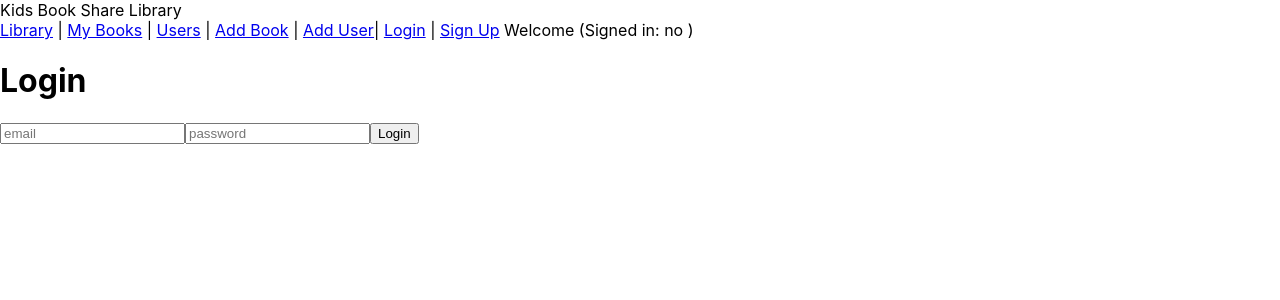
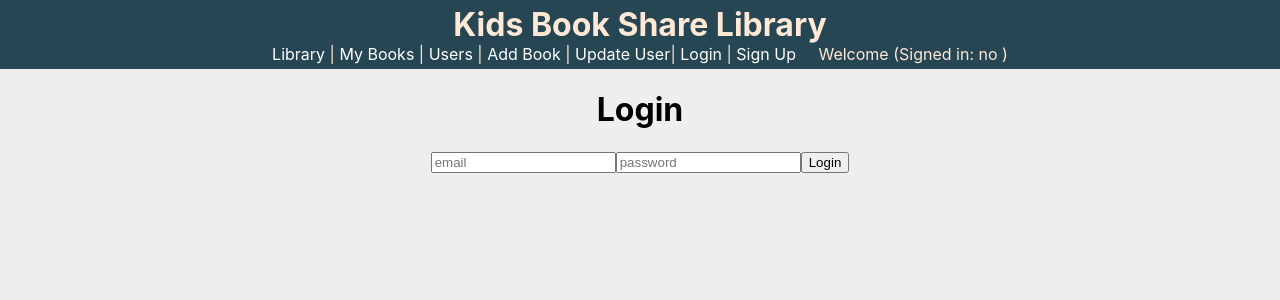
Before and after one commit to tomhicz/kids-book-share, a React (Create React App) app: page /login in a window 1280 px wide. Shown: the top 300 px of the page. Built offline with nearby package versions, Linux system fonts and the light colour scheme; no server answers; the database is empty.

Commit message:
add basic styling

```diff
--- a/src/App.css
+++ b/src/App.css
@@ -1,3 +1,11 @@
+body {
+  background-color: slategray;
+}
+
 .App {
   text-align: center;
+  background-color: #eee;
+  max-width: 90rem;
+  margin: 0 auto;
+  min-height: 100vh;
 }
--- a/src/App.js
+++ b/src/App.js
@@ -3,11 +3,12 @@ import "./App.css";
 import { collection, getDocs, doc, updateDoc, deleteDoc } from "firebase/firestore";
 import { AuthContextProvider, db, useAuthState } from "./firebase.js";
 import { useEffect, useState } from "react";
+import { Redirect, Route, BrowserRouter as Router } from "react-router-dom";
 
 import Library from "./components/Library";
 import Users from "./components/Users";
 import AddBook from "./components/addBook";
-import { Redirect, Route, BrowserRouter as Router } from "react-router-dom";
+
 import { SignUp } from "./Signup";
 import { Login } from "./Login";
 import NavBar from "./components/NavBar";
@@ -53,6 +54,7 @@ function App() {
   //State
   const [usersArr, setUsers] = useState([]);
   const [library, setLibrary] = useState([]);
+  const [changes, setChanges] = useState(false);
 
   //Hooks
   useEffect(() => {
@@ -67,7 +69,7 @@ function App() {
       setLibrary(libArray);
     }
     getLibrary();
-  }, []);
+  }, [changes]);
   useEffect(() => {
     async function getUsers() {
       const userArray = [];
@@ -84,17 +86,19 @@ function App() {
   //handlers
   async function updateBook(bookId, payload) {
     console.log(`UPDATING book ${bookId} with ${payload}`);
+    setChanges(!changes);
     await updateDoc(doc(db, "books", bookId), payload);
   }
   async function deleteBook(bookId) {
     console.log(`DELETING book ${bookId}!`);
+    setChanges(!changes);
     await deleteDoc(doc(db, "books", bookId));
   }
 
   return (
     <AuthContextProvider>
       <Router>
-        <header className="App-header">Kids Book Share Library</header>
+        <div className="App">
           <NavBar />
           <Route exact path="/">
             <Library library={library} updateBook={updateBook} deleteBook={deleteBook} />
@@ -112,6 +116,7 @@ function App() {
           <AuthenticatedRoute exact path="/adduser" component={AddUser} />
           <UnauthenticatedRoute exact path="/login" component={Login} />
           <UnauthenticatedRoute exact path="/signup" component={SignUp} />
+        </div>
       </Router>
     </AuthContextProvider>
   );
--- a/src/components/AddUser.js
+++ b/src/components/AddUser.js
@@ -9,9 +9,12 @@ const StyledForm = styled.form`
   display: flex;
   flex-direction: column;
   align-items: flex-start;
+  margin: 1rem auto;
+  max-width: 80rem;
+  gap: 10px;
 `;
 
-export default function AddUser({ setView }) {
+export default function AddUser() {
   //state
   const { user } = useAuthState();
   const history = useHistory();
--- a/src/components/MyBooks.js
+++ b/src/components/MyBooks.js
@@ -24,7 +24,7 @@ export default function MyBooks({ library, updateBook, deleteBook }) {
       })}
       <h3>Requested:</h3>
       {library.map((val, id) => {
-        if (val.requester && val.requester === userId && !val.received) {
+        if (val.requester && val.requester === userId && !val.received && !val.sent) {
           return <Book key={id} book={val} updateBook={updateBook} deleteBook={deleteBook} />;
         }
         return null;
--- a/src/components/NavBar.js
+++ b/src/components/NavBar.js
@@ -1,6 +1,21 @@
 import React from "react";
 import { NavLink } from "react-router-dom";
 import { useAuthState } from "../firebase";
+import styled from "styled-components";
+
+const StyledNavBar = styled.nav`
+  background-color: #264653;
+  color: #ffe8d6;
+  padding: 5px;
+  header {
+    font-size: 2rem;
+    font-weight: bold;
+  }
+  a {
+    color: white;
+    text-decoration: none;
+  }
+`;
 
 export default function NavBar(props) {
   //state
@@ -10,10 +25,11 @@ export default function NavBar(props) {
   //handlers
 
   return (
-    <>
+    <StyledNavBar>
+      <header className="App-header">Kids Book Share Library</header>
       <NavLink to="/">Library</NavLink> | <NavLink to="/mybooks">My Books</NavLink> |{" "}
       <NavLink to="/users">Users</NavLink> | <NavLink to="/addbook">Add Book</NavLink> |{" "}
-      <NavLink to="/adduser">Add User</NavLink>
+      <NavLink to="/adduser">Update User</NavLink>
       {!isAuthenticated ? (
         <span>
           | <NavLink to="/login">Login</NavLink> | <NavLink to="/signup">Sign Up</NavLink>
@@ -22,8 +38,8 @@ export default function NavBar(props) {
         ""
       )}{" "}
       <span>
-        Welcome {user?.email} (Signed in: {isAuthenticated ? "yes" : "no"} )
+        &nbsp;&nbsp;&nbsp; Welcome {user?.email} (Signed in: {isAuthenticated ? "yes" : "no"} )
       </span>
-    </>
+    </StyledNavBar>
   );
 }
--- a/src/components/addBook.js
+++ b/src/components/addBook.js
@@ -3,16 +3,22 @@ import styled from "styled-components";
 
 import { collection, addDoc } from "firebase/firestore";
 import { db, useAuthState } from "../firebase";
+import { useHistory } from "react-router-dom";
 
 const StyledForm = styled.form`
   display: flex;
   flex-direction: column;
   align-items: flex-start;
+  margin: 1rem auto;
+  max-width: 80rem;
+  gap: 10px;
 `;
 
-export default function AddBook({ setView }) {
+export default function AddBook() {
   //state
   const { user } = useAuthState();
+  const history = useHistory();
+
   const [inputs, setInputs] = useState({
     conditionok: false,
     requested: false,
@@ -52,7 +58,7 @@ export default function AddBook({ setView }) {
       try {
         const docRef = await addDoc(collection(db, "books"), inputs);
         console.log("Document written with ID: ", docRef.id);
-        setView("library");
+        history.push("/mybooks");
       } catch (e) {
         console.error("Error adding document: ", e);
       }
--- a/src/components/book.js
+++ b/src/components/book.js
@@ -6,6 +6,11 @@ const StyledBook = styled.div`
   border: 1px solid gray;
   margin: 2px;
   display: inline-block;
+  .buttons {
+    display: flex;
+    flex-direction: column;
+    gap: 1px;
+  }
 `;
 
 export default function Book({ book, updateBook, deleteBook }) {
@@ -16,26 +21,30 @@ export default function Book({ book, updateBook, deleteBook }) {
   const [img, setImg] = useState("");
 
   //hooks
-  // useEffect(() => {
-  //   async function getBookInfo() {
-  //     let bookObj;
-  //     const bookInfo = await fetch(
-  //       `/volumes?q=intitle:${book.title}&langRestrict=en&printType=books&projection=lite`
-  //     );
-  //     bookInfo.text().then((text) => {
-  //       bookObj = JSON.parse(text);
-  //       //Use regex or spliec to remove edge=curl&
-  //       console.log(bookObj.items[0].volumeInfo.imageLinks.smallThumbnail);
-  //       setImg(bookObj.items[0].volumeInfo.imageLinks.smallThumbnail || "");
-  //     });
-  //   }
-  //   getBookInfo();
-  // }, []);
+  useEffect(() => {
+    async function getBookInfo() {
+      let bookObj;
+      const bookInfo = await fetch(
+        `/volumes?q=intitle:${book.title}&langRestrict=en&printType=books&projection=lite`
+      );
+      bookInfo.text().then((text) => {
+        bookObj = JSON.parse(text);
+        //Use regex or spliec to remove edge=curl&
+        console.log(bookObj.items[0].volumeInfo.imageLinks.smallThumbnail);
+        setImg(bookObj.items[0].volumeInfo.imageLinks.smallThumbnail || "");
+      });
+    }
+    getBookInfo();
+  }, []);
 
   //handlers
   function handleRequest() {
     console.log("book requested");
     updateBook(book.id, { requested: true, requester: userId });
+  }
+  function handleCancelReq() {
+    console.log("book request cancelled");
+    updateBook(book.id, { requested: false, requester: null });
   }
   function handleSent() {
     console.log("book sent");
@@ -53,13 +62,23 @@ export default function Book({ book, updateBook, deleteBook }) {
   return (
     <StyledBook>
       <div>Title: {book.title}</div>
-      {/* <img alt="" src={img} /> */}
+      <img alt="" src={img} />
       <div>Author: {book.author}</div>
       <div>Available: {!book.requested ? "yes" : "no"}</div>
+      <div className="buttons">
         <button onClick={handleRequest} disabled={book.requested || book.owner === userId}>
           Request Book
         </button>
-      <button onClick={handleSent} disabled={!book.requested || book.sent || book.owner !== userId}>
+        <button
+          onClick={handleCancelReq}
+          disabled={!book.requested || book.sent || book.received || book.requester !== userId}
+        >
+          Cancel Request
+        </button>
+        <button
+          onClick={handleSent}
+          disabled={!book.requested || book.sent || book.owner !== userId}
+        >
           Mark Sent
         </button>
         <button
@@ -74,6 +93,7 @@ export default function Book({ book, updateBook, deleteBook }) {
         >
           Delete!
         </button>
+      </div>
     </StyledBook>
   );
 }
```
Lines whose indentation alone changed are shown as unchanged.
